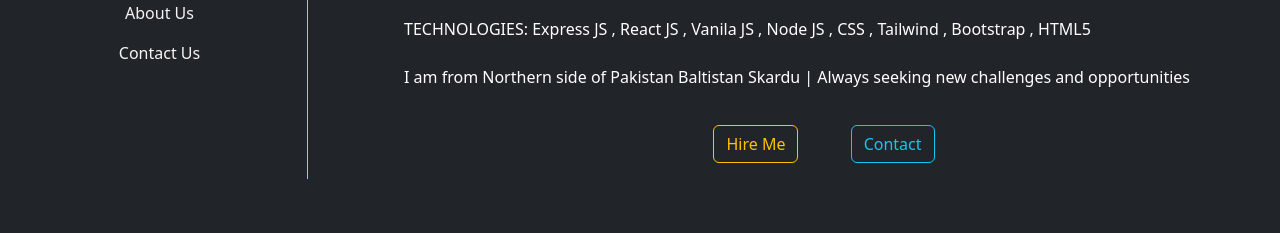
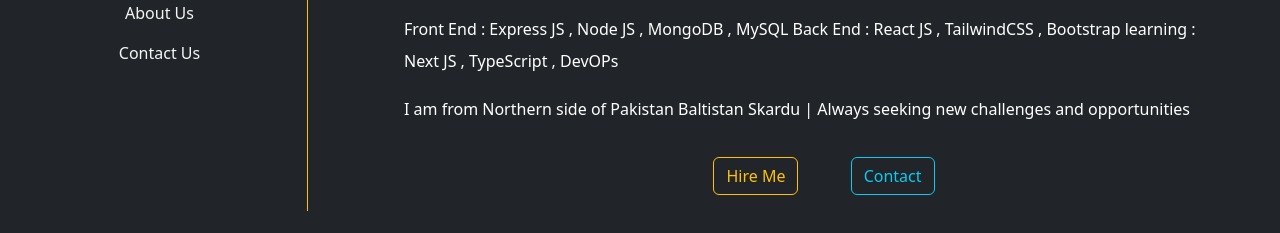
Before and after one commit to Bilal-Ahmad-learner/Bilal-Ahmad-learner.github.io, a plain HTML site: page index.html in a window 1280 px wide. Shown: the part 409-642 px from the top of the page. Drawn offline with nearby package versions, Linux system fonts and the light colour scheme.

Commit message:
index.html edited

```diff
--- a/index.html
+++ b/index.html
@@ -113,7 +113,9 @@ nav li a.nav-link.active{
                                  MERN-stack Web development experience for some small businesses, I offer the
                                 technical expertise you are seeking for your web developer position.</p>
                             <p>
-                                TECHNOLOGIES: Express JS , React JS , Vanila JS , Node JS , CSS , Tailwind , Bootstrap , HTML5
+                                Front End : Express JS , Node JS , MongoDB , MySQL
+                                Back End : React JS , TailwindCSS , Bootstrap
+                                learning : Next JS , TypeScript , DevOPs
                             </p>
                             <p>
                                 I am from Northern side of Pakistan Baltistan Skardu | Always seeking new challenges and opportunities
```
